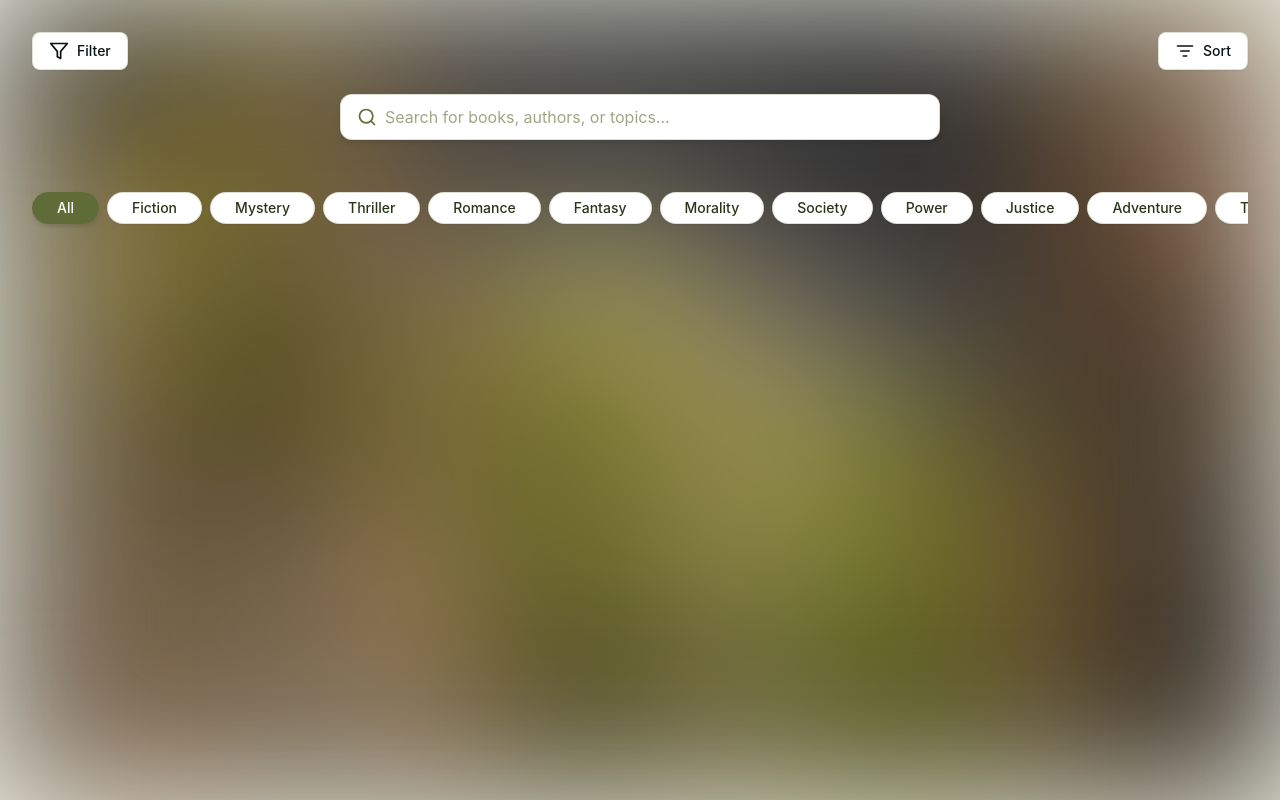
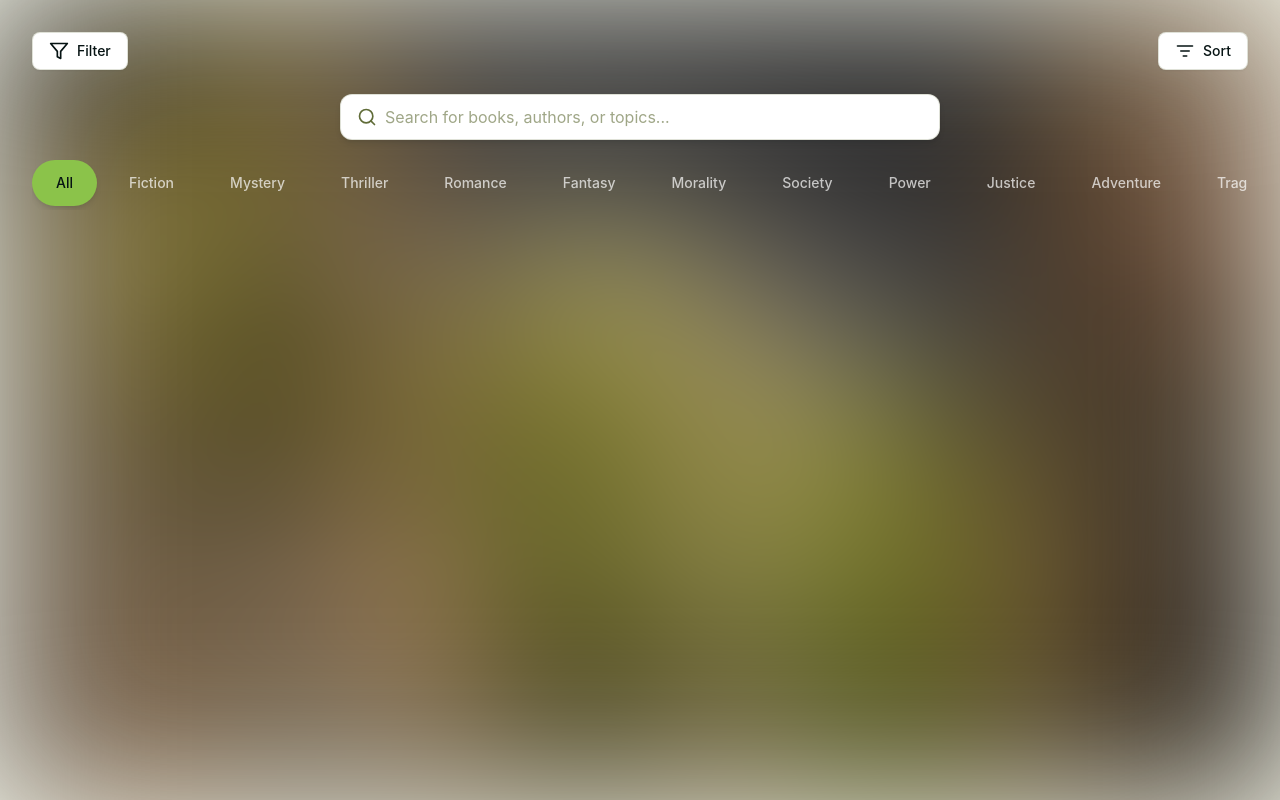
Before and after one commit to jespergran98/gutendex, a React app: page / in a window 1280 px wide. Built offline with nearby package versions, Linux system fonts and the light colour scheme; the HTML template or start-up script is replaced by a standard one.

Commit message:
improved the category filter section with reduced spacing from the search bar, taller stadium shapes, cleaner design and removed background color from unselected categories

```diff
--- a/src/components/CategoryFilter/CategoryFilter.css
+++ b/src/components/CategoryFilter/CategoryFilter.css
@@ -10,63 +10,49 @@
   padding: var(--space-xs) 0;
   scroll-behavior: smooth;
   -webkit-overflow-scrolling: touch;
+  scrollbar-width: none;
 }
 
 .category-list::-webkit-scrollbar {
-  height: 6px;
-}
-
-.category-list::-webkit-scrollbar-track {
-  background: rgba(96, 108, 56, 0.05);
-  border-radius: var(--radius-sm);
-}
-
-.category-list::-webkit-scrollbar-thumb {
-  background: var(--color-border-light);
-  border-radius: var(--radius-sm);
-}
-
-.category-list::-webkit-scrollbar-thumb:hover {
-  background: var(--color-text-muted);
+  display: none;
 }
 
 .category-item {
   flex-shrink: 0;
-  padding: var(--space-sm) var(--space-lg);
-  background-color: var(--color-surface);
-  color: var(--color-text-secondary);
-  border: 1px solid var(--color-border-light);
+  padding: var(--space-md) var(--space-lg);
+  background-color: transparent;
+  color: rgba(255, 255, 255, 0.7);
+  border: none;
   border-radius: var(--radius-full);
   font-size: var(--font-size-sm);
   font-weight: var(--font-weight-medium);
   transition: all var(--transition-base);
   white-space: nowrap;
-  box-shadow: var(--shadow-sm);
+  box-shadow: none;
 }
 
 .category-item:hover {
-  background-color: rgba(96, 108, 56, 0.1);
-  color: var(--color-text-primary);
-  border-color: var(--color-primary);
-  transform: translateY(-2px);
-  box-shadow: var(--shadow-md);
+  color: var(--color-surface);
+  background-color: transparent;
+  transform: none;
+  box-shadow: none;
 }
 
 .category-item.active {
-  background-color: var(--color-primary);
-  color: var(--color-surface);
-  border-color: var(--color-primary);
+  background-color: #8BC34A;
+  color: var(--color-dark);
+  border: none;
   box-shadow: var(--shadow-md);
 }
 
 .category-item.active:hover {
-  background-color: var(--color-hover);
-  border-color: var(--color-hover);
+  background-color: #9CCC65;
+  border: none;
 }
 
 @media (max-width: 640px) {
   .category-item {
-    padding: var(--space-xs) var(--space-md);
+    padding: var(--space-sm) var(--space-md);
     font-size: var(--font-size-xs);
   }
 }
--- a/src/pages/HomePage/HomePage.css
+++ b/src/pages/HomePage/HomePage.css
@@ -34,7 +34,7 @@
   display: flex;
   flex-direction: column;
   gap: var(--space-lg);
-  margin-bottom: var(--space-2xl);
+  margin-bottom: var(--space-md);
 }
 
 .header-actions {
@@ -65,7 +65,7 @@
 
   .home-header {
     gap: var(--space-md);
-    margin-bottom: var(--space-xl);
+    margin-bottom: var(--space-sm);
   }
 
   .category-section {
```
